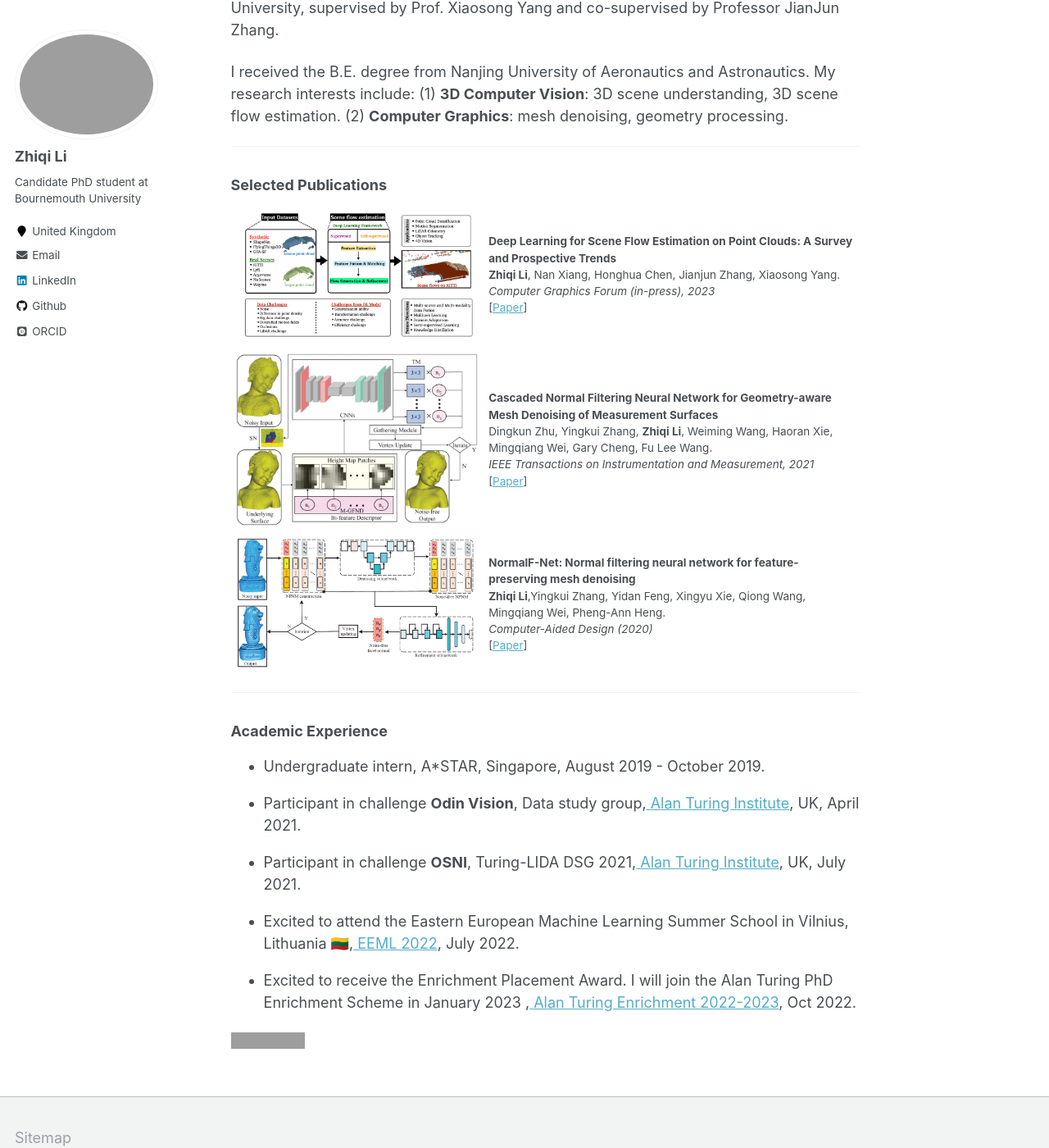
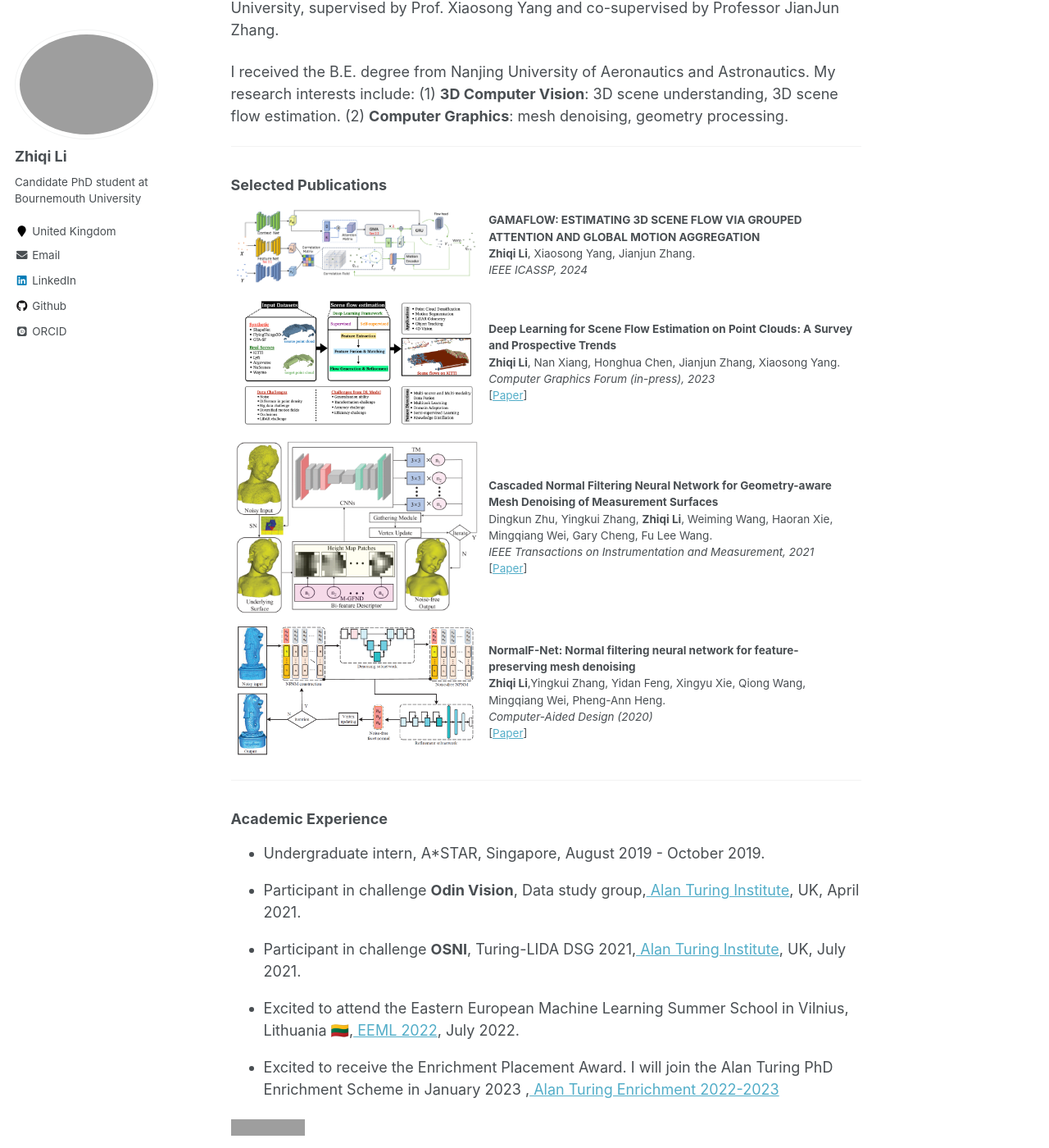
Before and after one commit to lizhiqihhh/lizhiqihhh.github.io, a Jekyll site: the page built from _pages/about.md, in a window 1280 px wide and 1400 px high, scrolled down 191 px. Shown: the whole window at 82% size. Built offline with Jekyll 4.4.1, drawn with Linux system fonts in a browser that asks for light colours; some web fonts are replaced; grey boxes are pictures that could not be loaded.

Commit message:
Update about.md

```diff
--- a/_pages/about.md
+++ b/_pages/about.md
@@ -28,6 +28,20 @@ ________________________________________________________________________________
  <font face="charter, ariel, &#39;charter&#39;">
             <table cellspacing="0" cellpadding="0" class="noBorder">
                 <tbody>
+		<tr>
+                    <td class="noBorder" width="40%">
+                        <img width="320" src="../images/teaser_GAMAFlow.png" border="0">
+                            </td>
+                    <td>
+	                    <b>GAMAFLOW: ESTIMATING 3D SCENE FLOW VIA GROUPED ATTENTION AND GLOBAL MOTION AGGREGATION</b>
+	                    <br>
+	                    <strong>Zhiqi Li</strong>, Xiaosong Yang, Jianjun Zhang.
+	                    <br>
+	                    <em>IEEE ICASSP, 2024 </em>
+	                    <br>
+
+                    </td>
+                </tr>
 		<tr>
                     <td class="noBorder" width="40%">
                         <img width="320" src="../images/Vis_Abstract_002.jpeg" border="0">
@@ -102,7 +116,7 @@ ________________________________________________________________________________
 </div>
 <div class="Turing PhD Enrichment Scheme">
 <ul>
-         <li>Excited to receive the Enrichment Placement Award. I will join the Alan Turing PhD Enrichment Scheme in January 2023 ,<a href="https://www.turing.ac.uk/work-turing/studentships/enrichment"> Alan Turing Enrichment 2022-2023</a>, Oct 2022.</li>
+         <li>Excited to receive the Enrichment Placement Award. I will join the Alan Turing PhD Enrichment Scheme in January 2023 ,<a href="https://www.turing.ac.uk/work-turing/studentships/enrichment"> Alan Turing Enrichment 2022-2023</a></li>
       </ul>
 </div>
 <a href="https://clustrmaps.com/site/1biv7"  title="Visit tracker"><img src="//www.clustrmaps.com/map_v2.png?d=qv-SrbWjrImNRLSA9kPE8zvlhd6ggV1tmAR0PlpqNBk&cl=ffffff" /></a>
```
